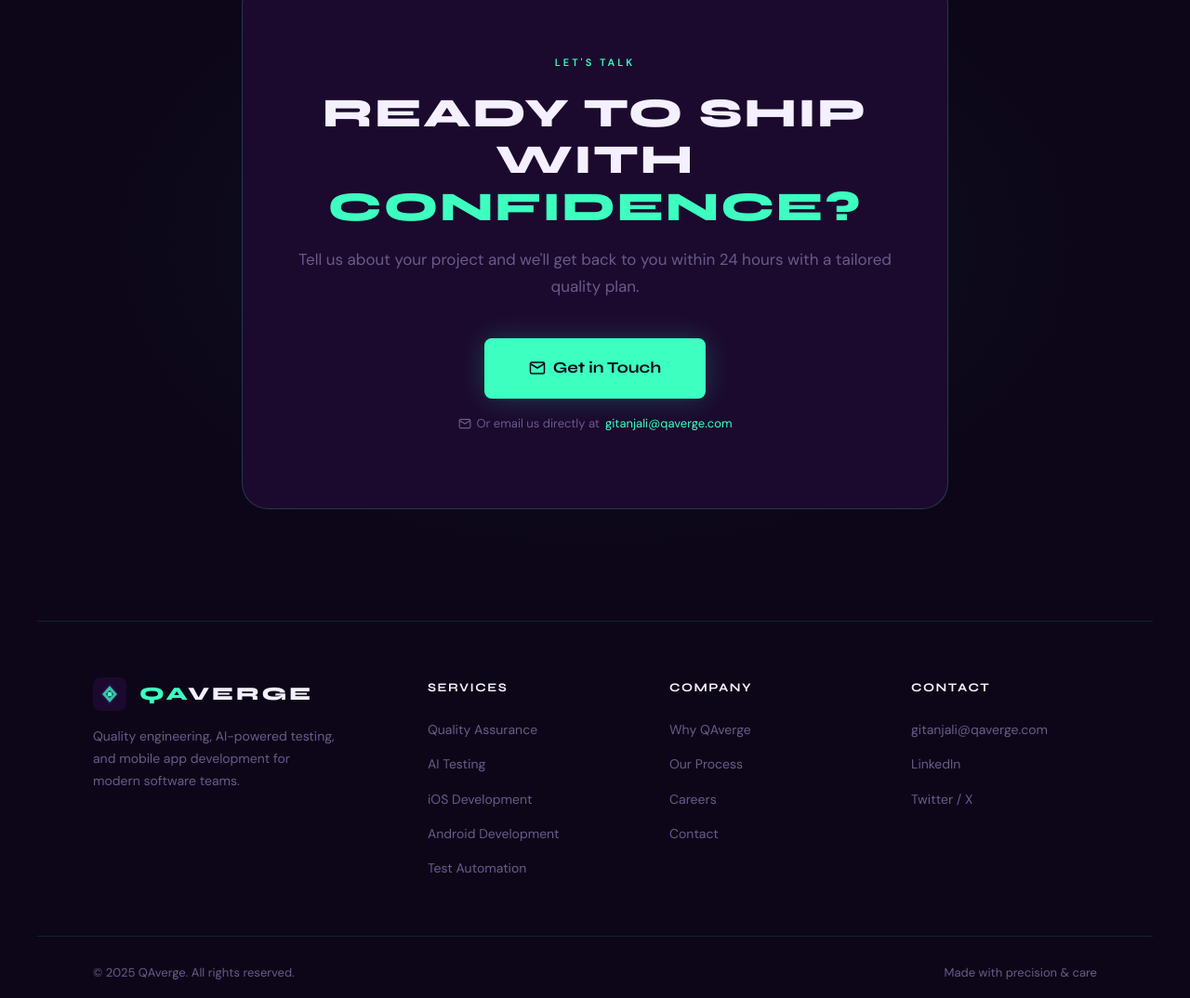
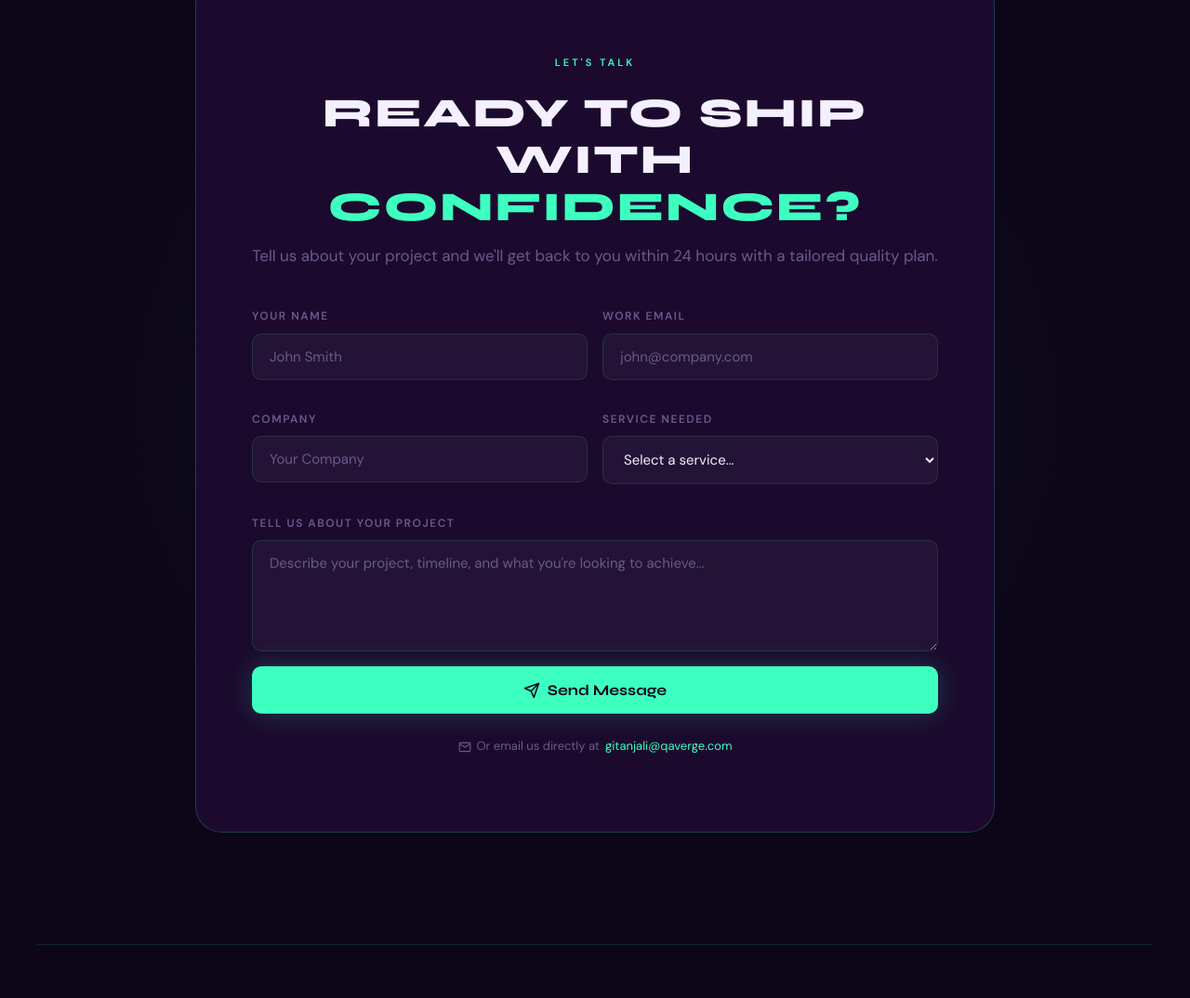
Before and after one commit to patnaikchandankumar7-lab/qaverge, a plain HTML site: page index.html in a window 1280 px wide. Shown: the part 4718-5792 px from the top of the page at 93% size. Drawn offline with Linux system fonts and the light colour scheme.

Commit message:
Update index.html

```diff
--- a/index.html
+++ b/index.html
@@ -600,6 +600,86 @@
     .cta-email-info a { color: var(--mint); text-decoration: none; }
     .cta-email-info a:hover { text-decoration: underline; }
 
+    /* CONTACT FORM */
+    .contact-form { width: 100%; margin-top: 8px; text-align: left; }
+    .form-row { display: grid; grid-template-columns: 1fr 1fr; gap: 16px; margin-bottom: 16px; }
+    .form-group { display: flex; flex-direction: column; gap: 8px; margin-bottom: 16px; }
+    .form-group label {
+      font-size: 12px;
+      font-weight: 600;
+      letter-spacing: 1.5px;
+      text-transform: uppercase;
+      color: var(--muted);
+    }
+    .form-group input,
+    .form-group select,
+    .form-group textarea {
+      background: rgba(255,255,255,0.04);
+      border: 1px solid var(--border);
+      border-radius: 10px;
+      padding: 14px 18px;
+      color: var(--white);
+      font-family: 'DM Sans', sans-serif;
+      font-size: 15px;
+      outline: none;
+      transition: border-color 0.2s, background 0.2s;
+      width: 100%;
+    }
+    .form-group select option { background: var(--bg3); color: var(--white); }
+    .form-group input:focus,
+    .form-group select:focus,
+    .form-group textarea:focus {
+      border-color: rgba(61,255,192,0.4);
+      background: rgba(61,255,192,0.04);
+    }
+    .form-group input::placeholder,
+    .form-group textarea::placeholder { color: var(--muted); }
+    .form-group textarea { resize: vertical; min-height: 120px; }
+    .form-submit {
+      width: 100%;
+      background: var(--mint);
+      color: var(--bg);
+      border: none;
+      border-radius: 10px;
+      padding: 16px;
+      font-family: 'Syne', sans-serif;
+      font-weight: 700;
+      font-size: 16px;
+      cursor: pointer;
+      transition: background 0.2s, transform 0.2s, box-shadow 0.2s;
+      box-shadow: 0 0 30px rgba(61,255,192,0.2);
+      display: flex;
+      align-items: center;
+      justify-content: center;
+      gap: 8px;
+      margin-top: 8px;
+    }
+    .form-submit:hover {
+      background: var(--mint2);
+      transform: translateY(-2px);
+      box-shadow: 0 0 50px rgba(61,255,192,0.35);
+    }
+    .form-submit:disabled { opacity: 0.6; cursor: not-allowed; transform: none; }
+    .form-success {
+      display: none;
+      text-align: center;
+      padding: 32px;
+      background: rgba(61,255,192,0.06);
+      border: 1px solid rgba(61,255,192,0.2);
+      border-radius: 14px;
+      margin-top: 24px;
+    }
+    .form-success-icon {
+      width: 56px; height: 56px;
+      background: rgba(61,255,192,0.1);
+      border-radius: 50%;
+      display: flex; align-items: center; justify-content: center;
+      margin: 0 auto 16px;
+    }
+    .form-success h4 { font-size: 18px; margin-bottom: 8px; }
+    .form-success p { color: var(--muted); font-size: 15px; }
+    @media (max-width: 600px) { .form-row { grid-template-columns: 1fr; } }
+
     /* FOOTER */
     footer {
       position: relative;
@@ -746,7 +826,7 @@
     <li><a href="#process">Process</a></li>
     <li><a href="#mobile">Mobile Apps</a></li>
     <li><a href="#why">Why Us</a></li>
-    <li><a href="mailto:gitanjali@qaverge.com" class="nav-cta">Get in Touch</a></li>
+    <li><a href="#contact" class="nav-cta">Get in Touch</a></li>
   </ul>
   <button class="nav-hamburger" id="hamburger" aria-label="Menu">
     <span></span><span></span><span></span>
@@ -759,7 +839,7 @@
   <a href="#process" onclick="closeMobile()">Process</a>
   <a href="#mobile" onclick="closeMobile()">Mobile Apps</a>
   <a href="#why" onclick="closeMobile()">Why Us</a>
-  <a href="mailto:gitanjali@qaverge.com" class="nav-cta">Get in Touch</a>
+  <a href="#contact" class="nav-cta">Get in Touch</a>
 </div>
 
 <!-- HERO -->
@@ -784,7 +864,7 @@
   </p>
 
   <div class="hero-btns">
-    <a href="mailto:gitanjali@qaverge.com" class="btn-primary">
+    <a href="#contact" class="btn-primary">
       <svg width="16" height="16" fill="none" stroke="currentColor" stroke-width="2" stroke-linecap="round" stroke-linejoin="round" viewBox="0 0 24 24"><path d="M4 4h16c1.1 0 2 .9 2 2v12c0 1.1-.9 2-2 2H4c-1.1 0-2-.9-2-2V6c0-1.1.9-2 2-2z"/><polyline points="22,6 12,12 2,6"/></svg>
       Start a Project
     </a>
@@ -1076,17 +1156,62 @@
 </section>
 
 <!-- CTA -->
-<div class="cta-section">
+<div class="cta-section" id="contact">
   <div class="cta-bg"></div>
-  <div class="cta-box fade-up">
+  <div class="cta-box fade-up" style="max-width:860px;">
     <span class="section-label" style="display:block;text-align:center;margin-bottom:20px">Let's Talk</span>
-    <h2>READY TO SHIP WITH <span class="mint">CONFIDENCE?</span></h2>
-    <p>Tell us about your project and we'll get back to you within 24 hours with a tailored quality plan.</p>
-    <a href="mailto:gitanjali@qaverge.com" class="btn-primary" style="font-size:17px;padding:18px 48px;display:inline-flex;">
-      <svg width="18" height="18" fill="none" stroke="currentColor" stroke-width="2" stroke-linecap="round" stroke-linejoin="round" viewBox="0 0 24 24"><path d="M4 4h16c1.1 0 2 .9 2 2v12c0 1.1-.9 2-2 2H4c-1.1 0-2-.9-2-2V6c0-1.1.9-2 2-2z"/><polyline points="22,6 12,12 2,6"/></svg>
-      Get in Touch
-    </a>
-    <div class="cta-email-info">
+    <h2 style="margin-bottom:12px;">READY TO SHIP WITH <span class="mint">CONFIDENCE?</span></h2>
+    <p style="text-align:center;margin-bottom:40px;">Tell us about your project and we'll get back to you within 24 hours with a tailored quality plan.</p>
+
+    <form class="contact-form" id="contactForm" action="https://formspree.io/f/xaqajvwl" method="POST">
+      <input type="hidden" name="_replyto" value="gitanjali@qaverge.com" />
+      <input type="hidden" name="_subject" value="New Project Inquiry — QAverge" />
+      <div class="form-row">
+        <div class="form-group">
+          <label for="name">Your Name</label>
+          <input type="text" id="name" name="name" placeholder="John Smith" required />
+        </div>
+        <div class="form-group">
+          <label for="email">Work Email</label>
+          <input type="email" id="email" name="email" placeholder="john@company.com" required />
+        </div>
+      </div>
+      <div class="form-row">
+        <div class="form-group">
+          <label for="company">Company</label>
+          <input type="text" id="company" name="company" placeholder="Your Company" />
+        </div>
+        <div class="form-group">
+          <label for="service">Service Needed</label>
+          <select id="service" name="service">
+            <option value="">Select a service...</option>
+            <option value="qa">Quality Assurance</option>
+            <option value="ai-testing">AI Testing Services</option>
+            <option value="mobile">Mobile App Development</option>
+            <option value="all">All Services</option>
+            <option value="other">Other / Not Sure</option>
+          </select>
+        </div>
+      </div>
+      <div class="form-group">
+        <label for="message">Tell Us About Your Project</label>
+        <textarea id="message" name="message" placeholder="Describe your project, timeline, and what you're looking to achieve..." required></textarea>
+      </div>
+      <button type="submit" class="form-submit" id="submitBtn">
+        <svg width="18" height="18" fill="none" stroke="currentColor" stroke-width="2" stroke-linecap="round" stroke-linejoin="round" viewBox="0 0 24 24"><line x1="22" y1="2" x2="11" y2="13"/><polygon points="22 2 15 22 11 13 2 9 22 2"/></svg>
+        <span id="submitText">Send Message</span>
+      </button>
+    </form>
+
+    <div class="form-success" id="formSuccess">
+      <div class="form-success-icon">
+        <svg width="26" height="26" fill="none" stroke="#3dffc0" stroke-width="2.5" stroke-linecap="round" viewBox="0 0 24 24"><polyline points="20 6 9 17 4 12"/></svg>
+      </div>
+      <h4>Message Sent! 🎉</h4>
+      <p>Thanks for reaching out. We'll get back to you within 24 hours with a tailored plan.</p>
+    </div>
+
+    <div class="cta-email-info" style="margin-top:24px;">
       <svg width="14" height="14" fill="none" stroke="currentColor" stroke-width="2" viewBox="0 0 24 24"><path d="M4 4h16c1.1 0 2 .9 2 2v12c0 1.1-.9 2-2 2H4c-1.1 0-2-.9-2-2V6c0-1.1.9-2 2-2z"/><polyline points="22,6 12,12 2,6"/></svg>
       Or email us directly at <a href="mailto:gitanjali@qaverge.com">gitanjali@qaverge.com</a>
     </div>
@@ -1169,6 +1294,35 @@
     });
   });
 
+  // Formspree contact form
+  const form = document.getElementById('contactForm');
+  if (form) {
+    form.addEventListener('submit', async function(e) {
+      e.preventDefault();
+      const btn = document.getElementById('submitBtn');
+      const btnText = document.getElementById('submitText');
+      btn.disabled = true;
+      btnText.textContent = 'Sending...';
+      try {
+        const response = await fetch(form.action, {
+          method: 'POST',
+          body: new FormData(form),
+          headers: { 'Accept': 'application/json' }
+        });
+        if (response.ok) {
+          form.style.display = 'none';
+          document.getElementById('formSuccess').style.display = 'block';
+        } else {
+          btnText.textContent = 'Something went wrong. Try again.';
+          btn.disabled = false;
+        }
+      } catch {
+        btnText.textContent = 'Error. Please email us directly.';
+        btn.disabled = false;
+      }
+    });
+  }
+
   // Mobile menu toggle
   const hamburger = document.getElementById('hamburger');
   const mobileMenu = document.getElementById('mobileMenu');
```
